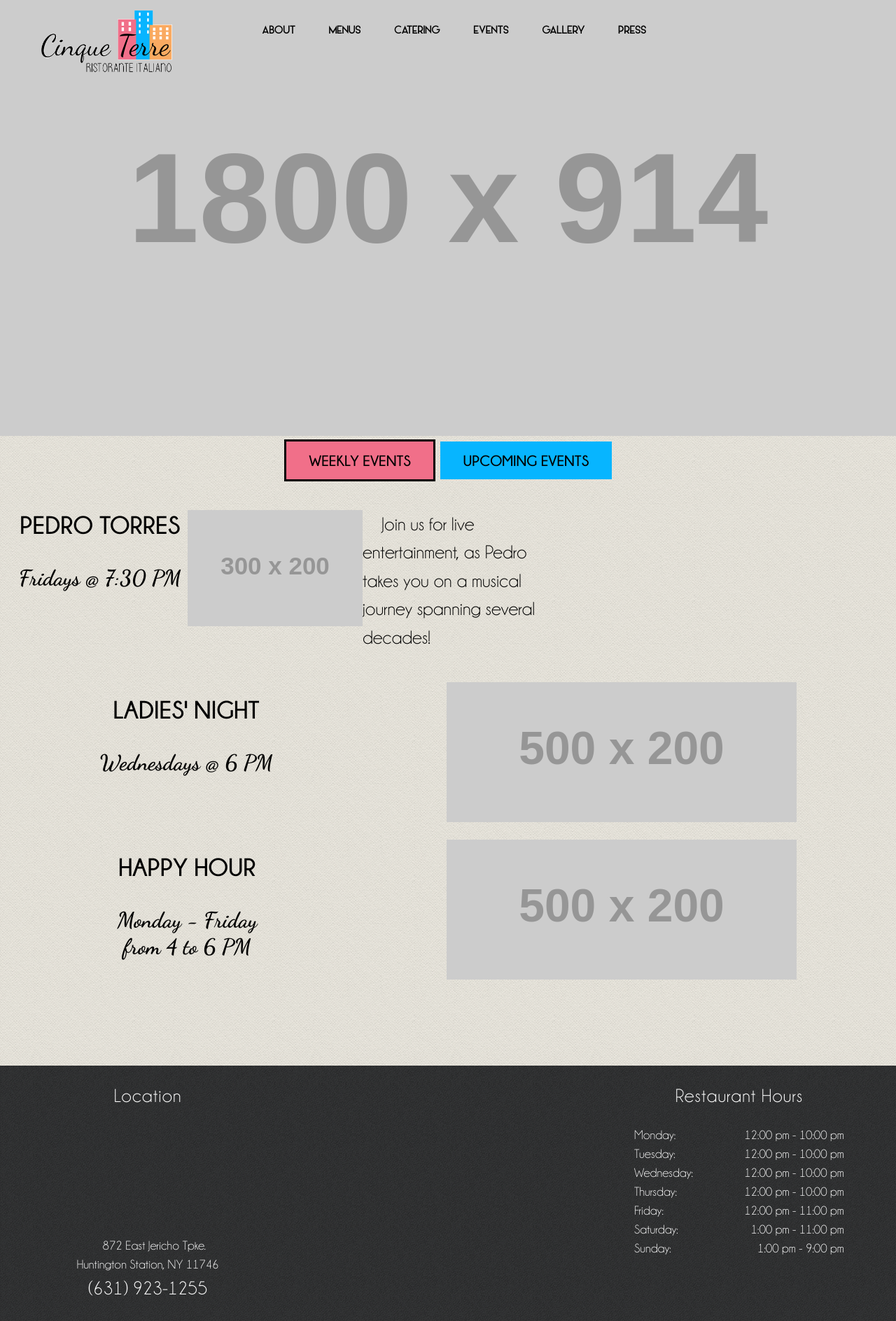
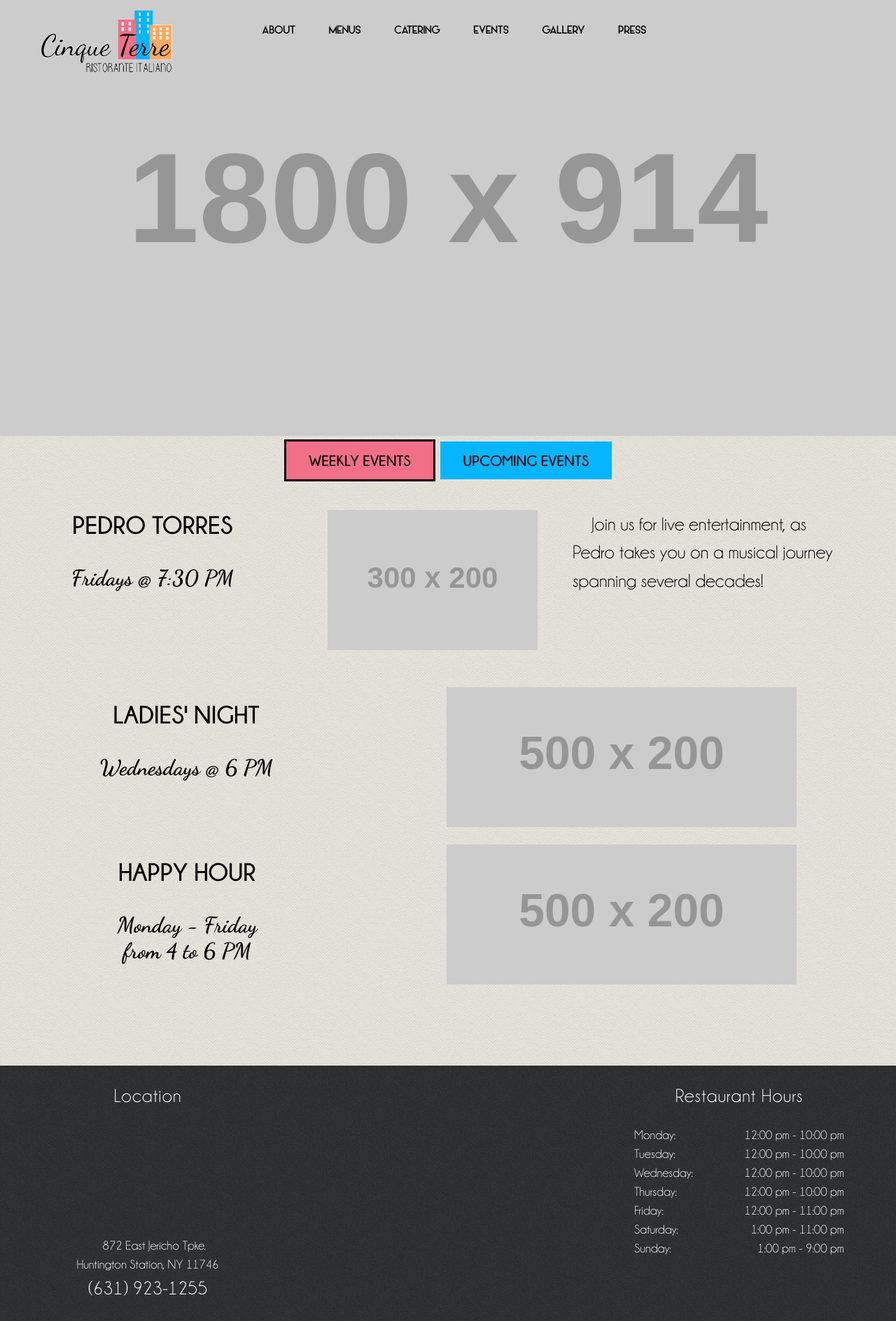
Before and after one commit to cinqueterreli/cinqueterre.github.io, a Jekyll site: the page built from weekly-events.html, in a window 1280 px wide. Shown: the whole page at 70% size. Built offline with Jekyll 4.4.1, drawn with Linux system fonts in a browser that asks for light colours; nearby versions of some CDN libraries; grey boxes are pictures that could not be loaded.

Commit message:
idk duuuude

```diff
--- a/css/main.css
+++ b/css/main.css
@@ -612,6 +612,7 @@ hr {
 
 .event-des {
 	font-size:1.5em;
+	margin: 0 auto;
 }
 
 .event-img {
@@ -630,6 +631,19 @@ hr {
 
 .event-right {
 	float:right;
+}
+
+.body-third {
+	display:block;
+	max-width:400px;
+	margin: 0 auto 2em auto;
+}
+
+@media(min-width:1100px){
+	.body-third {
+		width: 33%;
+		float:left;
+	}
 }
 
 .smallmargin {
@@ -736,18 +750,11 @@ hr {
 	height:350px;
 }
 
-.body-third {
-	display:block;
-	max-width:250px;
-}
+
 
 @media(min-width:950px){
 	.third {
 		width:33%;
-		float:left;
-	}
-	.body-third {
-		width: 33%;
 		float:left;
 	}
 }
```
